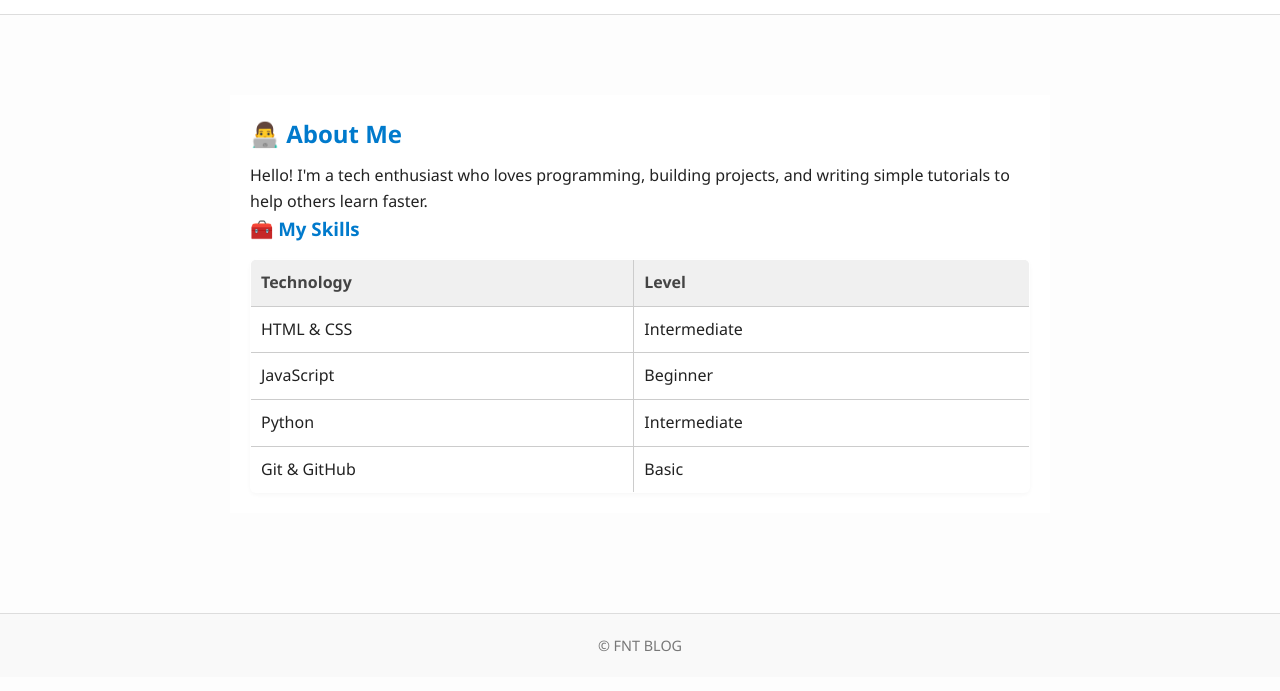
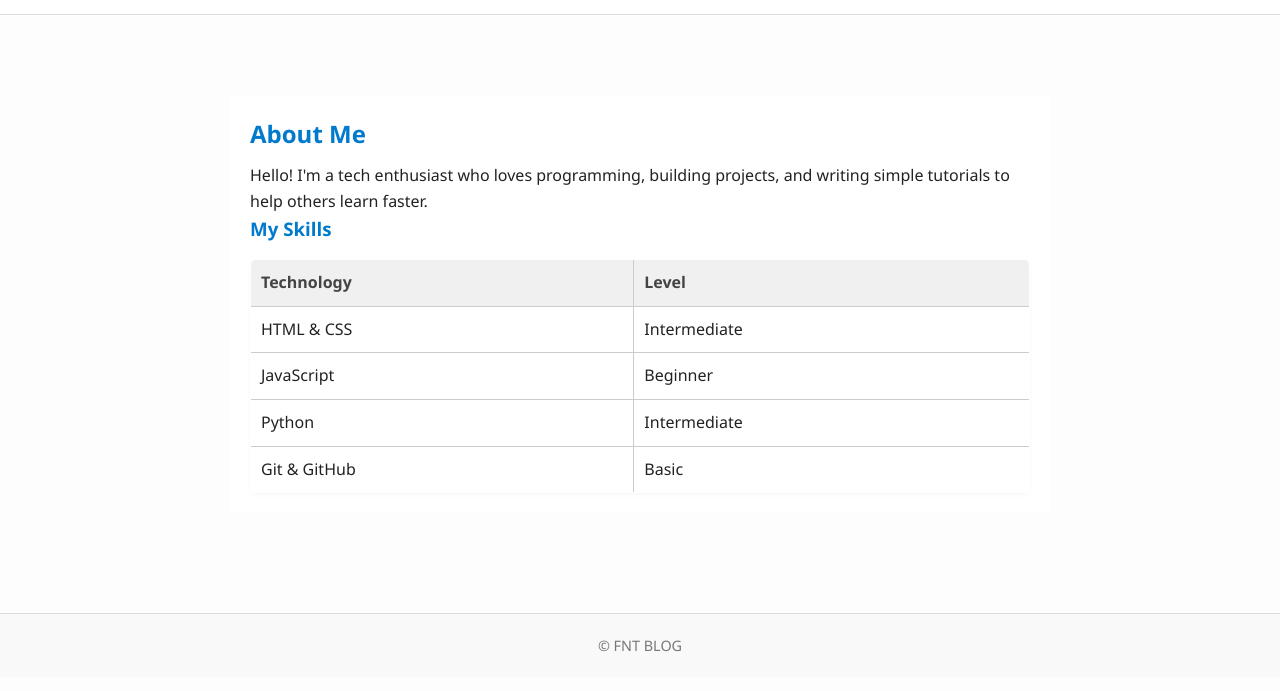
Before and after one commit to yosefther/Fnt-blog, a plain HTML site: page about.html in a window 1280 px wide. Shown: the part 113-804 px from the top of the page. Drawn offline with Linux system fonts and the light colour scheme.

Commit message:
simple fix

```diff
--- a/about.html
+++ b/about.html
@@ -22,10 +22,10 @@
 
   <main>
     <div class="about">
-      <h2>👨‍💻 About Me</h2>
+      <h2> About Me</h2>
       <p>Hello! I'm a tech enthusiast who loves programming, building projects, and writing simple tutorials to help others learn faster.</p>
 
-      <h3>🧰 My Skills</h3>
+      <h3> My Skills</h3>
       <table>
         <thead>
           <tr>
```
